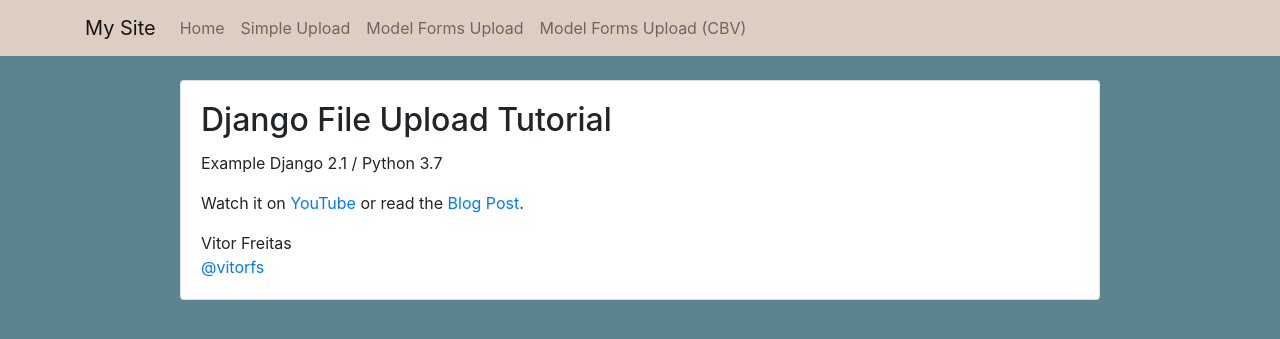
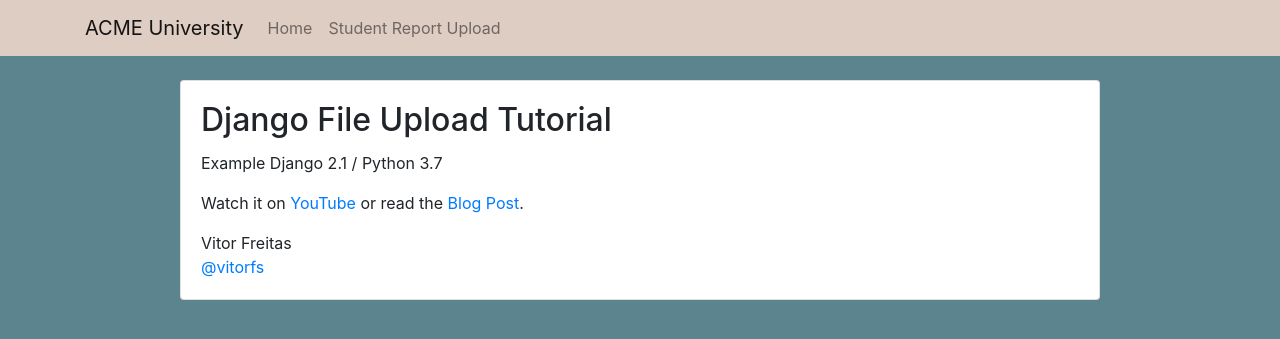
Before and after one commit to sibtc/django-upload-example, a Django app: page / in a window 1280 px wide. Shown: the top 339 px of the page. Run offline with Django 3.2, Linux system fonts and the light colour scheme; parts of the project's set-up code (start-up, migrations or seed data) failed here and were passed over; some libraries are stand-ins or nearby versions.

Commit message:
Remove the not required html elements.

```diff
--- a/mysite/templates/base.html
+++ b/mysite/templates/base.html
@@ -10,7 +10,7 @@
 <body>
   <nav class="navbar navbar-expand-lg navbar-light mb-4" style="background-color:#decdc3">
     <div class="container">
-      <a class="navbar-brand" href="{% url 'home' %}">My Site</a>
+      <a class="navbar-brand" href="{% url 'home' %}">ACME University</a>
       <button class="navbar-toggler" type="button" data-toggle="collapse" data-target="#navbarSupportedContent" aria-controls="navbarSupportedContent" aria-expanded="false" aria-label="Toggle navigation">
         <span class="navbar-toggler-icon"></span>
       </button>
@@ -20,13 +20,7 @@
             <a class="nav-link" href="{% url 'home' %}">Home</a>
           </li>
           <li class="nav-item">
-            <a class="nav-link" href="{% url 'upload' %}">Simple Upload</a>
-          </li>
-          <li class="nav-item">
-            <a class="nav-link" href="{% url 'book_list' %}">Model Forms Upload</a>
-          </li>
-          <li class="nav-item">
-            <a class="nav-link" href="{% url 'class_book_list' %}">Model Forms Upload (CBV)</a>
+            <a class="nav-link" href="{% url 'book_list' %}">Student Report Upload</a>
           </li>
         </ul>
       </div>
```
